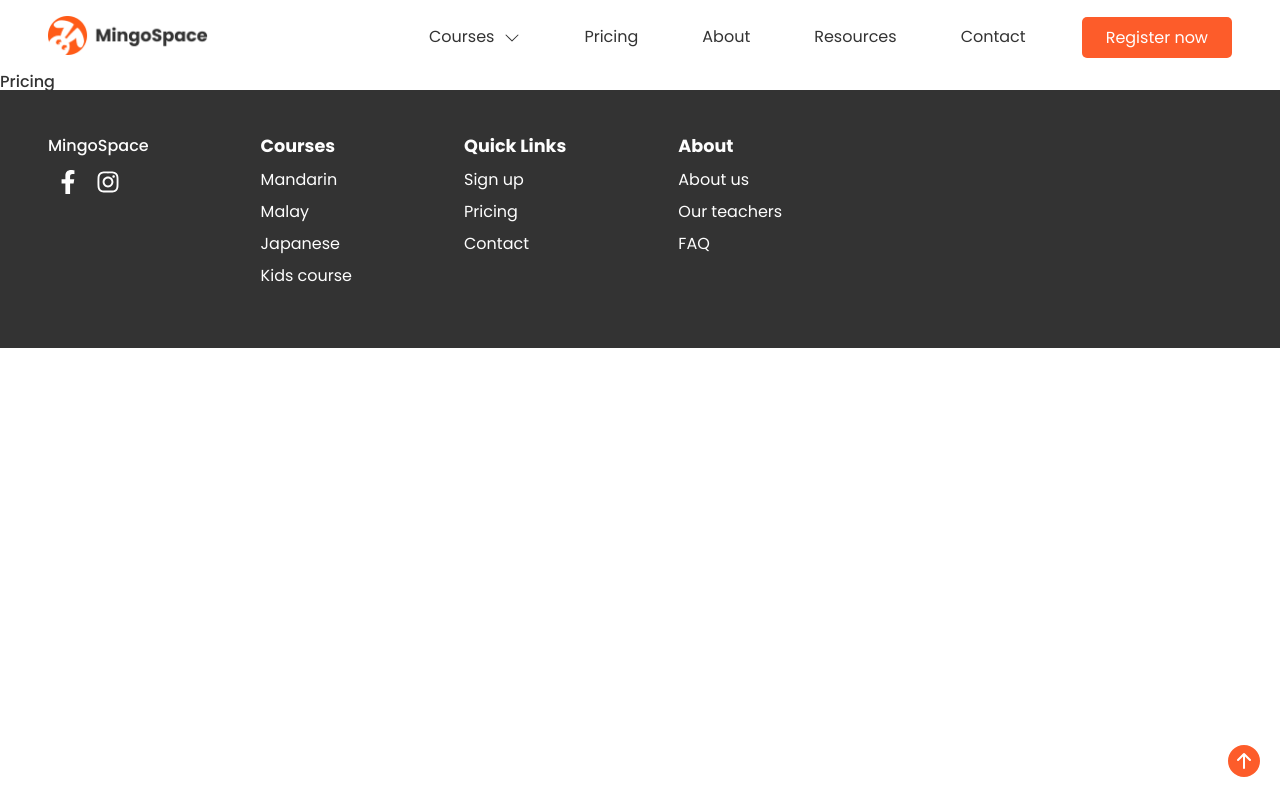
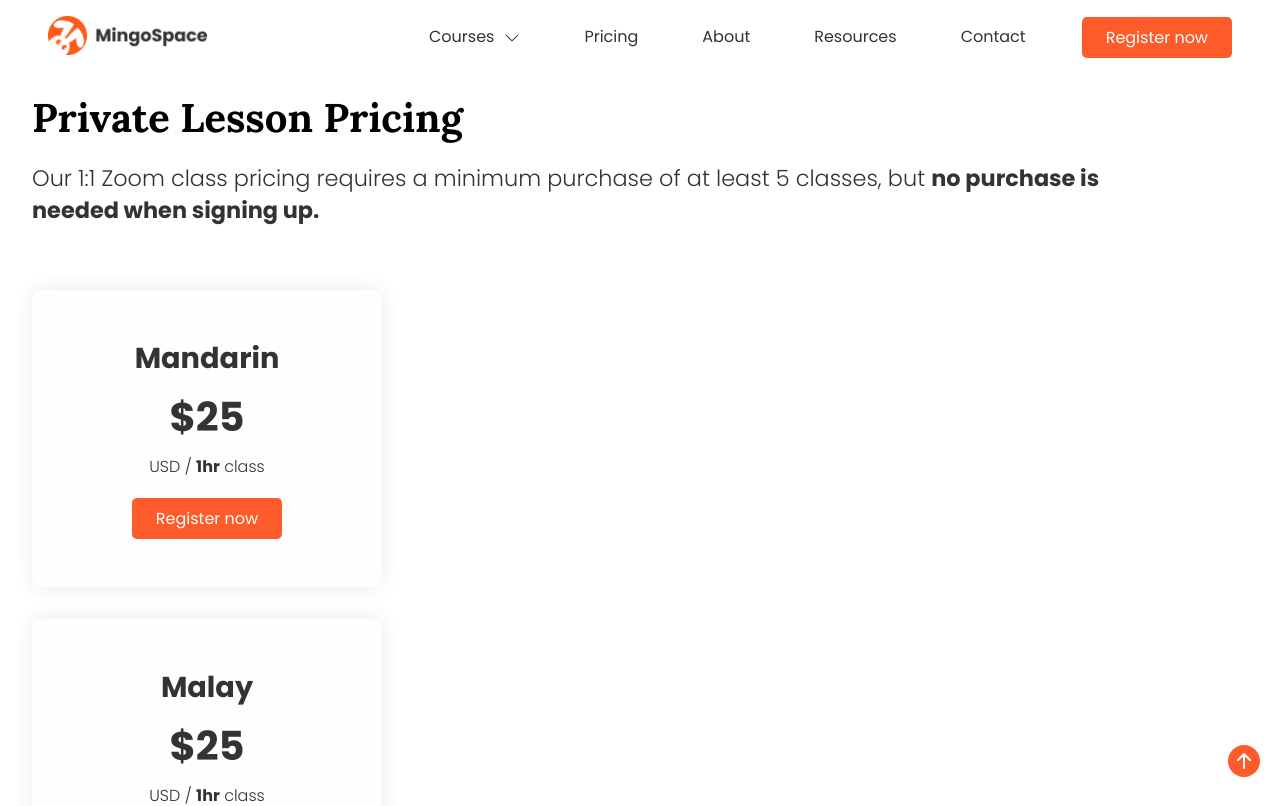
Before and after one commit to axseinga/mingo-space-website, a React app: page /pricing in a window 1280 px wide. Shown: the top 806 px of the page. Built offline with nearby package versions, Linux system fonts and the light colour scheme.

Commit message:
add pricing page and card pricing components

```diff
--- a/src/components/pageHeader/pageHeader.js
+++ b/src/components/pageHeader/pageHeader.js
@@ -16,11 +16,13 @@ export const Header = ({ data }) => {
                         ))}{" "}
                     </StyledHeaderFeatureBox>
                 )}
-                <Button default big>
-                    {data?.btnText}
-                </Button>
+                {data?.btnText && (
+                    <Button default big>
+                        {data?.btnText}
+                    </Button>
+                )}
             </div>
-            <img src={data?.img} />
+            {data?.img && <img src={data?.img} />}
         </StyledHeader>
     );
 };
--- /dev/null
+++ b/src/components/priceCard/priceCard.js
@@ -0,0 +1,18 @@
+import React from "react";
+import { StyledPriceCard, StyledNavLinkPrice } from "./priceCard.styled";
+import { Button } from "../button/Button";
+
+export const PriceCard = ({ data }) => {
+    return (
+        <StyledPriceCard>
+            <h2>{data?.header}</h2>
+            <span>{data?.subheader && data?.subheader}</span>
+            <p dangerouslySetInnerHTML={{ __html: data?.content }}></p>
+            <StyledNavLinkPrice to={"/register"}>
+                <Button type="button" default>
+                    Register now
+                </Button>
+            </StyledNavLinkPrice>
+        </StyledPriceCard>
+    );
+};
--- /dev/null
+++ b/src/components/priceCard/priceCard.styled.js
@@ -0,0 +1,43 @@
+import styled from "styled-components";
+import { NavLink } from "react-router-dom";
+
+export const StyledPriceCard = styled.div`
+    display: flex;
+    flex-direction: column;
+    align-items: center;
+    justify-content: center;
+    text-align: center;
+    box-shadow: ${({ theme }) => theme.shadow};
+    background-color: ${({ theme }) => theme.color.white};
+    border-radius: 10px;
+    height: min-content;
+    margin: 2rem;
+    gap: 1.2rem;
+    padding: 3rem 2rem;
+    max-width: 350px;
+
+    & h2 {
+        font-family: ${({ theme }) => theme.font.fontPoppins};
+        font-size: 1.8rem;
+        font-weight: 600;
+        line-height: 2.5rem;
+    }
+
+    & span {
+        font-weight: 700;
+        font-size: 2.5rem;
+        display: block;
+    }
+
+    & p {
+        font-weight: 300;
+        font-size: 1rem;
+        line-height: 1.4rem;
+
+        & strong {
+            font-weight: 600;
+        }
+    }
+`;
+
+export const StyledNavLinkPrice = styled(NavLink)``;
--- a/src/pages/PricingPage.js
+++ b/src/pages/PricingPage.js
@@ -0,0 +1,36 @@
+import React from "react";
+import { StyledPricingPage } from "./styled/PricingPage.styled";
+import { Header } from "../components/pageHeader/pageHeader";
+import { PriceCard } from "../components/priceCard/priceCard";
+
+export const PricingPage = () => {
+    const headerSection = {
+        header: "Private Lesson Pricing",
+        paragraph: `Our 1:1 Zoom class pricing requires a minimum purchase of at least 5 classes, but <strong>no purchase is needed when signing up.</strong> `,
+    };
+    const pricingData = [
+        {
+            header: "Mandarin",
+            subheader: "$25",
+            content: `USD / <strong>1hr</strong> class`,
+        },
+        {
+            header: "Malay",
+            subheader: "$25",
+            content: `USD / <strong>1hr</strong> class`,
+        },
+        {
+            header: "Japanese",
+            subheader: "$35",
+            content: `USD / <strong>1hr</strong> class`,
+        },
+    ];
+    return (
+        <StyledPricingPage>
+            <Header data={headerSection} />
+            {pricingData?.map((price) => (
+                <PriceCard data={price} />
+            ))}
+        </StyledPricingPage>
+    );
+};
--- /dev/null
+++ b/src/pages/styled/PricingPage.styled.js
@@ -0,0 +1,3 @@
+import styled from "styled-components";
+
+export const StyledPricingPage = styled.div``;
--- a/src/routes/Routes.js
+++ b/src/routes/Routes.js
@@ -3,6 +3,7 @@ import { Route, Routes } from "react-router-dom";
 import { HomePage } from "../pages/HomePage/HomePage";
 import { CoursesPage } from "../pages/CoursesPage";
 import { AboutPage } from "../pages/AboutPage";
+import { PricingPage } from "../pages/PricingPage";
 import { MandarinCoursePage } from "../pages/courses/Mandarin";
 
 export const PagesRoutes = () => {
@@ -15,7 +16,7 @@ export const PagesRoutes = () => {
                 path="/courses/mandarin"
                 element={<MandarinCoursePage />}
             />
-            <Route exact path="/pricing" element={<div>Pricing</div>} />
+            <Route exact path="/pricing" element={<PricingPage />} />
             <Route exact path="/about" element={<AboutPage />} />
             <Route exact path="/resources" element={<div>Resources</div>} />
             <Route exact path="/contact" element={<div>Contact</div>} />
```
